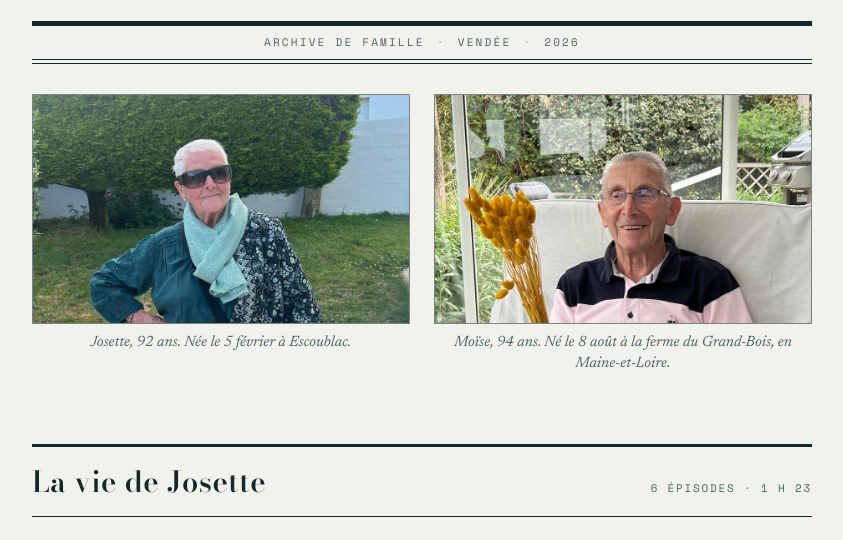
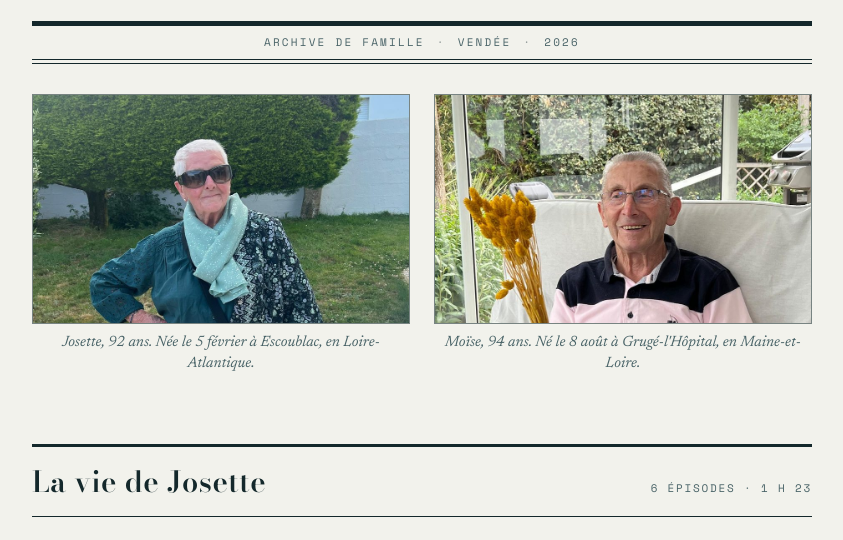
Before and after one commit to pouldooo/podcast-famille, a plain HTML site: page index.html in a window 1280 px wide. Shown: the part 260-800 px from the top of the page, without its empty margins (218-1061 px from the left). Drawn offline with nearby package versions, Linux system fonts and the light colour scheme.

Commit message:
Add files via upload

```diff
--- a/index.html
+++ b/index.html
@@ -273,11 +273,11 @@
     <div class="portraits">
       <figure>
         <img src="josette.jpg" alt="Josette">
-        <figcaption>Josette, 92 ans. Née le 5 février à Escoublac.</figcaption>
+        <figcaption>Josette, 92 ans. Née le 5 février à Escoublac, en Loire-Atlantique.</figcaption>
       </figure>
       <figure>
         <img src="moise.jpg" alt="Moïse">
-        <figcaption>Moïse, 94 ans. Né le 8 août à la ferme du Grand-Bois, en Maine-et-Loire.</figcaption>
+        <figcaption>Moïse, 94 ans. Né le 8 août à Grugé-l'Hôpital, en Maine-et-Loire.</figcaption>
       </figure>
     </div>
   </header>
```
Also changed, not shown: 1 other file.
